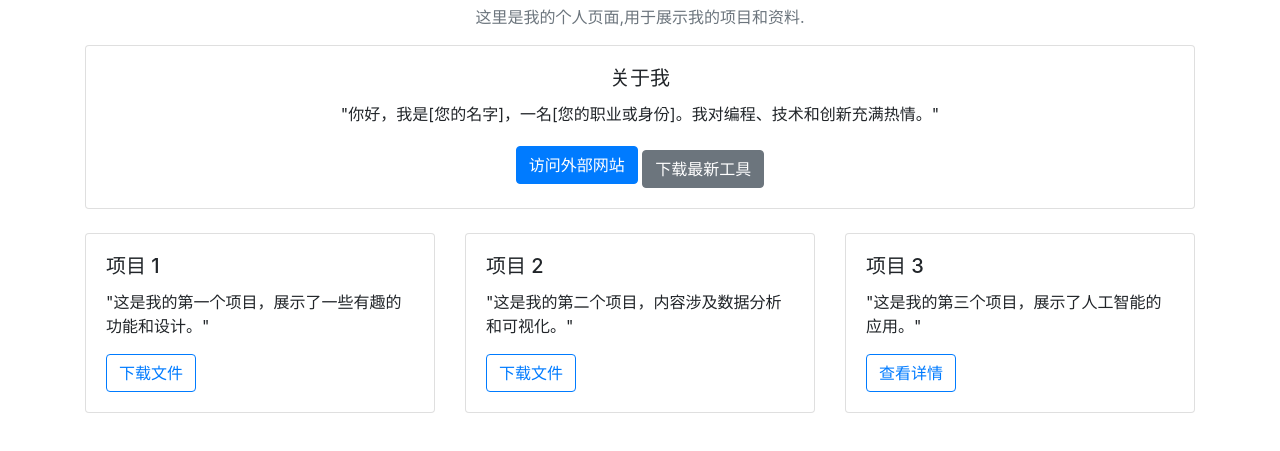
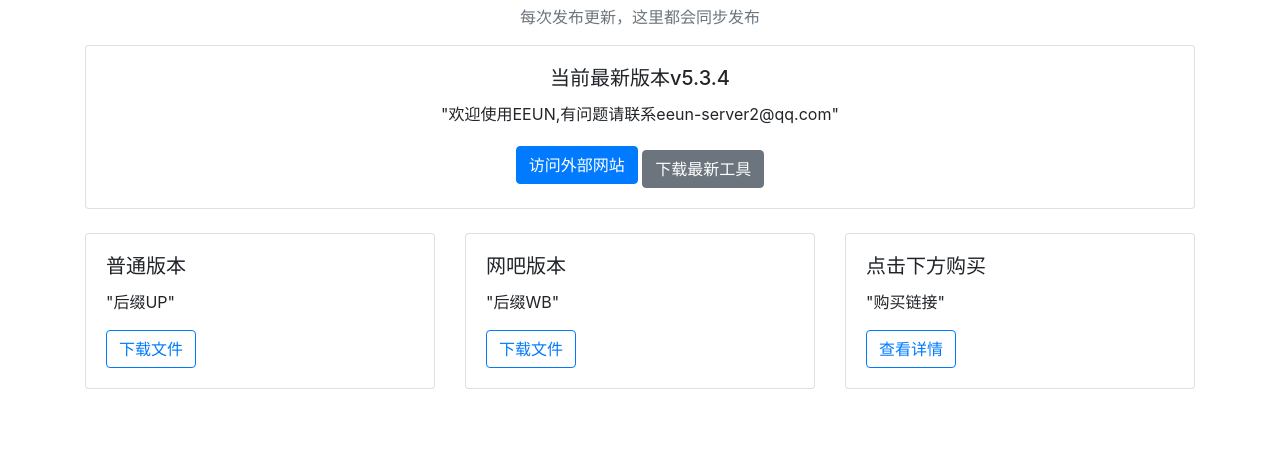
Before and after one commit to EEUNLOCK/EEUN, a plain HTML site: page index.html in a window 1280 px wide. Shown: the part 155-606 px from the top of the page. Drawn offline with nearby package versions, Linux system fonts and the light colour scheme.

Commit message:
更新个人网站内容

```diff
--- a/index.html
+++ b/index.html
@@ -14,41 +14,41 @@
     </nav>
     <div class="container my-5">
         <h1 class="text-center">Steam入库工具发布更新页</h1>
-        <p class="text-muted text-center">这里是我的个人页面,用于展示我的项目和资料.</p>
+        <p class="text-muted text-center">每次发布更新，这里都会同步发布</p>
         <div class="card mb-4" id="about">
             <div class="card-body text-center">
-                <h5 class="card-title">关于我</h5>
-                <p class="card-text">"你好，我是[您的名字]，一名[您的职业或身份]。我对编程、技术和创新充满热情。"</p>
-                <!-- 添加一个跳转到外部网站的按钮 -->
-                <a href="https://example.com" target="_blank" class="btn btn-primary">访问外部网站</a>
-                <!-- 保留下载按钮 -->
-                <a href="files/EEUNv5.3.4_UP.rar" download class="btn btn-secondary mt-2">下载最新工具</a>
+                <h5 class="card-title">当前最新版本v5.3.4</h5>
+                <p class="card-text">"欢迎使用EEUN,有问题请联系eeun-server2@qq.com"</p>
+                <!-- 备用下载 -->
+                <a href="https://pan.xiaoqiu.in/s/DOAtY" target="_blank" class="btn btn-primary">访问外部网站</a>
+                <!-- 游戏列表11-07 -->
+                <a href="files/游戏列表11-04.csv" download class="btn btn-secondary mt-2">下载最新工具</a>
             </div>
         </div>
         <!-- 项目展示卡片 -->
         <div class="card-deck" id="projects">
             <div class="card">
                 <div class="card-body">
-                    <h5 class="card-title">项目 1</h5>
-                    <p class="card-text">"这是我的第一个项目，展示了一些有趣的功能和设计。"</p>
+                    <h5 class="card-title">普通版本</h5>
+                    <p class="card-text">"后缀UP"</p>
                     <!-- 下载文件按钮，链接到具体文件 -->
-                    <a href="files/project1_tool.zip" download class="btn btn-outline-primary">下载文件</a>
+                    <a href="files/EEUNv5.3.4_UP.rar" download class="btn btn-outline-primary">下载文件</a>
                 </div>
             </div>
             <div class="card">
                 <div class="card-body">
-                    <h5 class="card-title">项目 2</h5>
-                    <p class="card-text">"这是我的第二个项目，内容涉及数据分析和可视化。"</p>
+                    <h5 class="card-title">网吧版本</h5>
+                    <p class="card-text">"后缀WB"</p>
                     <!-- 下载文件按钮，链接到具体文件 -->
-                    <a href="files/project2_data.zip" download class="btn btn-outline-primary">下载文件</a>
+                    <a href="files/EEUNv5.3.4_WB.rar" download class="btn btn-outline-primary">下载文件</a>
                 </div>
             </div>
             <div class="card">
                 <div class="card-body">
-                    <h5 class="card-title">项目 3</h5>
-                    <p class="card-text">"这是我的第三个项目，展示了人工智能的应用。"</p>
+                    <h5 class="card-title">点击下方购买</h5>
+                    <p class="card-text">"购买链接"</p>
                     <!-- 跳转到外部网址的按钮 -->
-                    <a href="https://yourprojectlink.com" target="_blank" class="btn btn-outline-primary">查看详情</a>
+                    <a href="https://www.shiyuei.cn/links/896ADE59" target="_blank" class="btn btn-outline-primary">查看详情</a>
                 </div>
             </div>
         </div>
```
Also changed, not shown: 1 other file.
